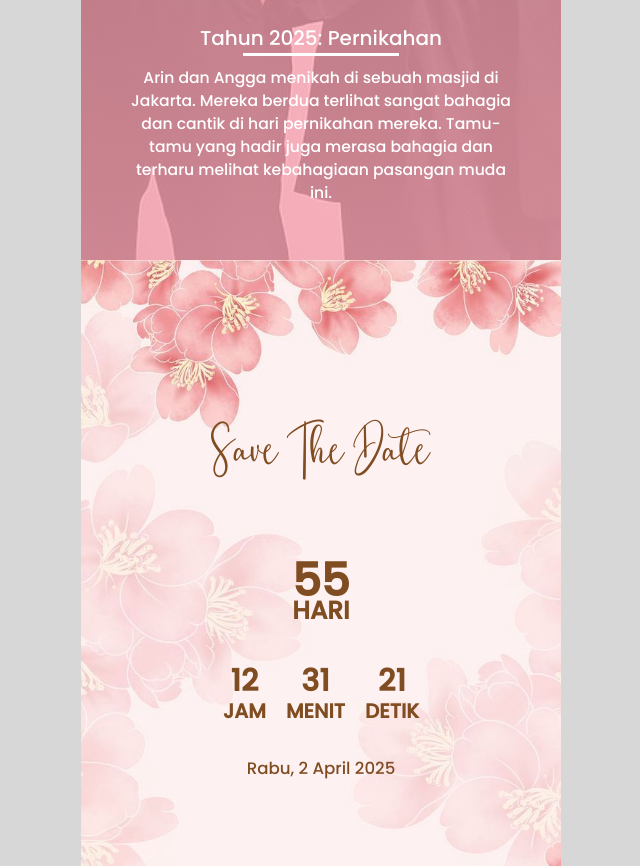
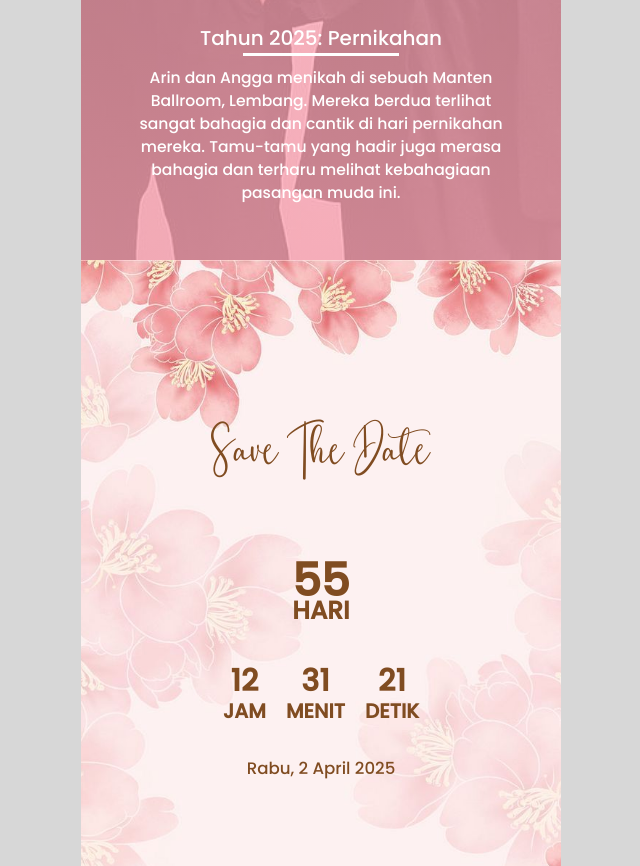
Before and after one commit to Hziska/wedding_of_arin-dan_angga, a plain HTML site: page index.html in a window 1280 px wide. Shown: the part 3796-4662 px from the top of the page, without its empty margins (319-959 px from the left). Drawn offline with nearby package versions, Linux system fonts and the light colour scheme.

Commit message:
Update index.html

```diff
--- a/index.html
+++ b/index.html
@@ -139,7 +139,7 @@
             </div>
              <div class="alur_cerita">
                 <h3>Tahun 2025: Pernikahan</h3>
-                <p>Arin dan Angga menikah di sebuah masjid di Jakarta. Mereka berdua terlihat sangat bahagia dan cantik di hari pernikahan mereka. Tamu-tamu yang hadir juga merasa bahagia dan terharu melihat kebahagiaan pasangan muda ini.</p>
+                <p>Arin dan Angga menikah di sebuah Manten Ballroom, Lembang. Mereka berdua terlihat sangat bahagia dan cantik di hari pernikahan mereka. Tamu-tamu yang hadir juga merasa bahagia dan terharu melihat kebahagiaan pasangan muda ini.</p>
             </div>
         </div>
     </div>
```
